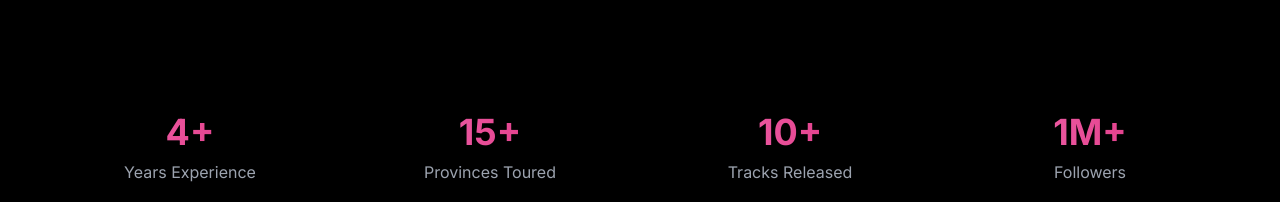
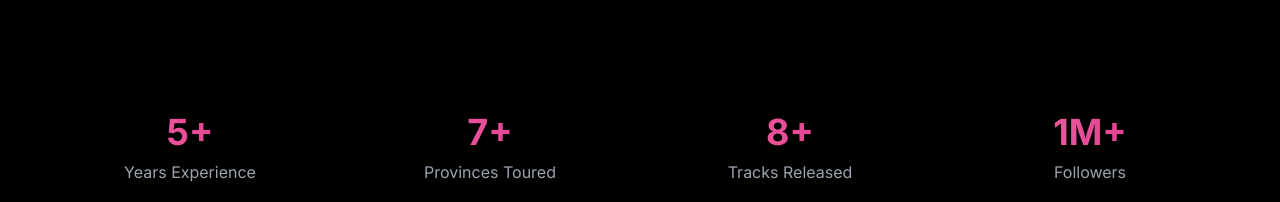
Before and after one commit to Nathandiv/Dj-Ngaks, an Angular app: page /about in a window 1280 px wide. Shown: the part 928-1130 px from the top of the page. Built offline with nearby package versions, Linux system fonts and the light colour scheme.

Commit message:
done with changes on about

```diff
--- a/src/app/components/about/about.component.ts
+++ b/src/app/components/about/about.component.ts
@@ -10,9 +10,9 @@ import { CommonModule } from '@angular/common';
 })
 export class AboutComponent {
   stats = [
-    { label: 'Years Experience', value: '4+' },
-    { label: 'Provinces Toured', value: '15+' },
-    { label: 'Tracks Released', value: '10+' },
+    { label: 'Years Experience', value: '5+' },
+    { label: 'Provinces Toured', value: '7+' },
+    { label: 'Tracks Released', value: '8+' },
     { label: 'Followers', value: '1M+' }
   ];
 
```
